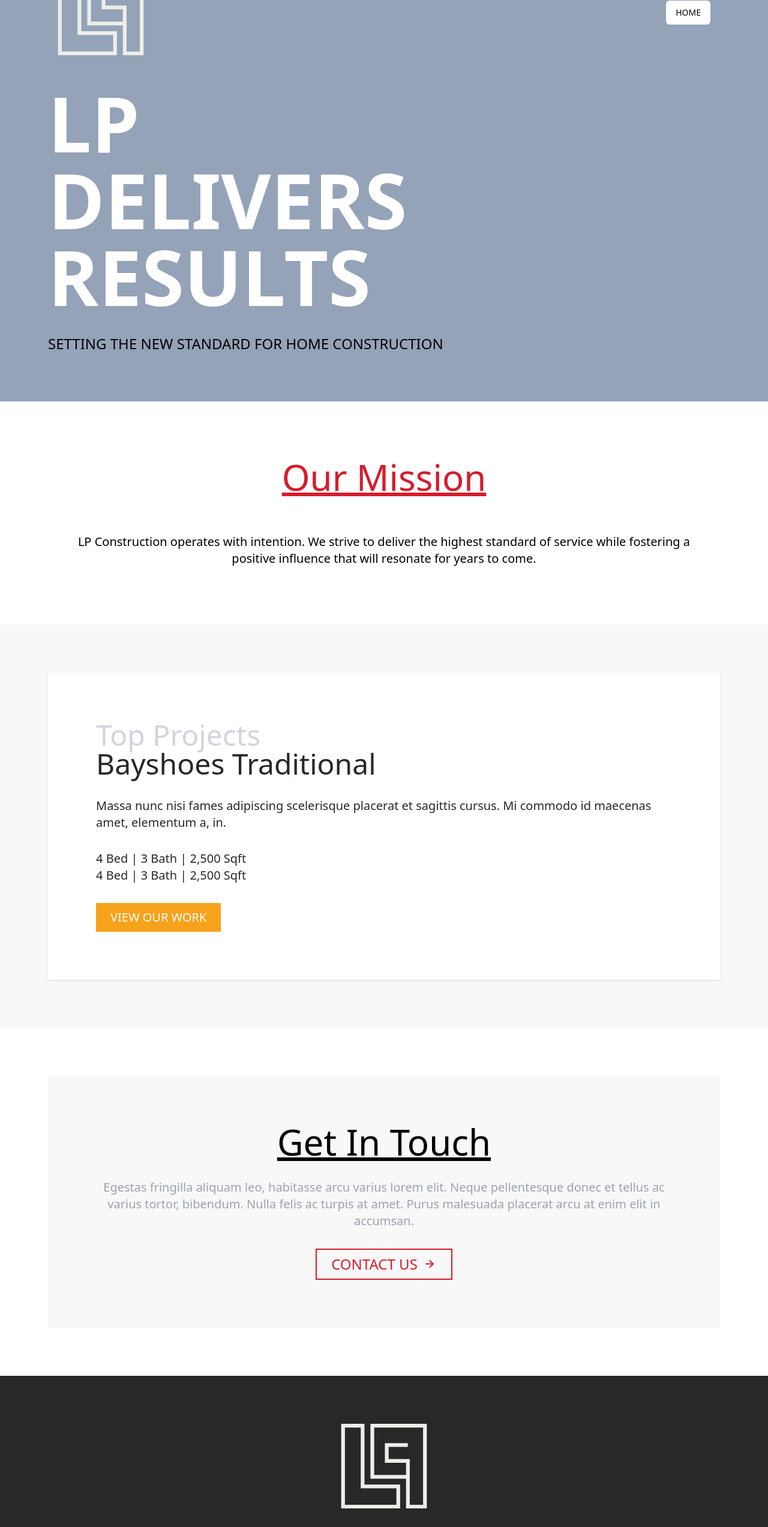
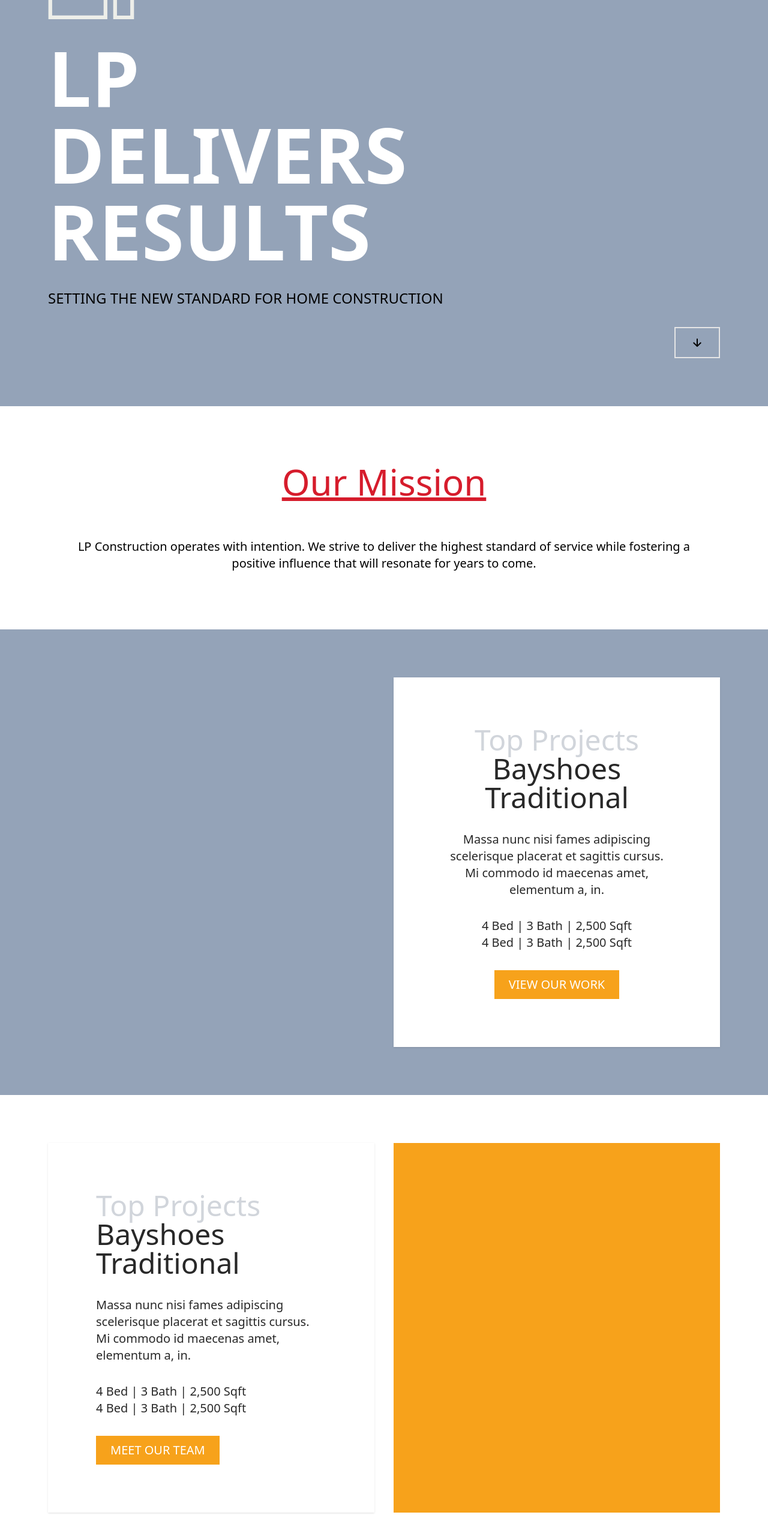
Before and after one commit to dvidsalaz/lpmain, a Next.js app: page / in a window 1280 px wide. Shown: the part 234-2779 px from the top of the page at 60% size. Built offline with nearby package versions, Linux system fonts and the light colour scheme.

Commit message:
majority UI completed

```diff
--- a/package.json
+++ b/package.json
@@ -15,10 +15,12 @@
     "@radix-ui/react-slot": "^1.1.0",
     "class-variance-authority": "^0.7.0",
     "clsx": "^2.1.1",
+    "framer-motion": "^11.3.28",
     "lucide-react": "^0.427.0",
     "next": "14.2.5",
     "react": "^18",
     "react-dom": "^18",
+    "react-scroll-parallax": "^3.4.5",
     "tailwind-merge": "^2.5.2",
     "tailwindcss-animate": "^1.0.7"
   },
--- a/src/app/page.tsx
+++ b/src/app/page.tsx
@@ -1,5 +1,7 @@
+"use client";
 import Image from "next/image";
 import Link from "next/link";
+import Parallax from "../components/custom/parallax";
 import { Button } from "@/components/ui/button";
 import { AspectRatio } from "@/components/ui/aspect-ratio";
 import {
@@ -26,17 +28,19 @@ export default function Home() {
       <body className="min-h-screen">
         <main className="">
           {/* Notification Bar */}
-          <div className="bg-SunsetOrange text-white text-center p-2 sm:p-4">
+          <div className="bg-SunsetOrange text-white text-center p-2">
             <div className=" flex justify-end items-center gap-4 text-sm sm:text-base lg:text-lg">
-              <div>
+              <div className=" flex gap-4">
                 <p className="text-sm sm:text-base lg:text-lg">
                   info@lpexteriors.com
                 </p>
                 <a
                   href="tel:+18324686980"
                   className="text-sm sm:text-base lg:text-lg"
+                  aria-label="Call us at (832) 468-6980"
+                  title="Call us at (832) 468-6980"
                 >
-                  +1 (832) 468-6980
+                  (832) 468-6980
                 </a>
               </div>
               <p className="text-sm sm:text-base lg:text-lg"></p>
@@ -47,7 +51,7 @@ export default function Home() {
             id="main-section"
             className="flex flex-col gap-8 p-6 sm:p-10 lg:p-20 bg-slate-400 min-h-screen"
           >
-            <nav className=" sticky top-0 z-50 flex items-center justify-between p-4">
+            <nav className=" sticky top-0 z-50 flex items-center justify-between">
               <Link href="#main-section">
                 <Image
                   src="/images/lp_logo(2).svg"
@@ -60,7 +64,7 @@ export default function Home() {
               <div className=" ">
                 <NavigationMenu>
                   <NavigationMenuList>
-                    <NavigationMenuItem>
+                    <NavigationMenuItem className="">
                       <Link href="/" legacyBehavior passHref>
                         <NavigationMenuLink
                           className={navigationMenuTriggerStyle()}
@@ -74,13 +78,27 @@ export default function Home() {
               </div>
             </nav>
             <div className=" text-6xl sm:text-8xl lg:text-9xl text-white font-bold">
-              <h1 className=" ${oswald.variable}">LP</h1>
+              <h1>LP</h1>
               <h1>DELIVERS</h1>
               <h1>RESULTS</h1>
             </div>
             <p className=" font- text-lg sm:text-xl lg:text-2xl font-light">
               SETTING THE NEW STANDARD FOR HOME CONSTRUCTION
             </p>
+            <div className=" flex justify-end">
+              {/* BUTTON USE PARALLAX PROVIDER  */}
+              <Button
+                className=" text-lg sm:text-xl lg:text-2xl border-2 gap-2 p-6 rounded-none bg-transparent b"
+                variant={"outline"}
+              >
+                <Image
+                  src="/images/arrow-down.svg"
+                  alt="arrow"
+                  width={24}
+                  height={24}
+                />
+              </Button>
+            </div>
           </section>
           <section
             id="our-mission"
@@ -96,19 +114,26 @@ export default function Home() {
             </p>
           </section>
           <section
-            id="projects"
-            className="flex flex-col md:flex-row gap-8 p-6 sm:p-10 lg:p-20 items-center bg-cloudyGray"
+            id="team"
+            className="flex flex-col md:flex-row gap-8 p-6 sm:p-10 lg:p-20  bg-slate-400"
           >
-            <div className=" gap-8 flex flex-col p-6 sm:p-10 lg:p-20 bg-white shadow">
+            <div
+              id="image_placeholder"
+              className=" lg:p-20 items-center justify-center flex-1 flex w-full bg-none"
+            ></div>
+            <div
+              id="div1"
+              className=" items-center justify-center flex-1 gap-8 flex flex-col p-6 sm:p-10 lg:p-20 bg-white shadow"
+            >
               <div>
-                <h2 className="text-gray-300 text-2xl sm:text-3xl lg:text-5xl">
+                <h2 className="text-gray-300 text-center text-2xl sm:text-3xl lg:text-5xl">
                   Top Projects
                 </h2>
-                <h1 className="text-2xl text-WayneBlack sm:text-3xl lg:text-5xl">
+                <h1 className="text-2xl text-center text-WayneBlack sm:text-3xl lg:text-5xl">
                   Bayshoes Traditional
                 </h1>
               </div>
-              <p className="text-WayneBlack text-base sm:text-lg lg:text-xl">
+              <p className=" text-center text-WayneBlack text-base sm:text-lg lg:text-xl">
                 Massa nunc nisi fames adipiscing scelerisque placerat et
                 sagittis cursus. Mi commodo id maecenas amet, elementum a, in.
               </p>
@@ -143,6 +168,62 @@ export default function Home() {
                 </Dialog>
               </div>
             </div>
+          </section>
+          <section
+            id="work"
+            className=" flex flex-col md:flex-row gap-8 p-6 sm:p-10 lg:p-20 "
+          >
+            <div
+              id="div1"
+              className=" flex-1 gap-8 flex flex-col p-6 sm:p-10 lg:p-20 bg-white shadow"
+            >
+              <div>
+                <h2 className="text-gray-300 text-2xl sm:text-3xl lg:text-5xl">
+                  Top Projects
+                </h2>
+                <h1 className="text-2xl text-WayneBlack sm:text-3xl lg:text-5xl">
+                  Bayshoes Traditional
+                </h1>
+              </div>
+              <p className="text-WayneBlack text-base sm:text-lg lg:text-xl">
+                Massa nunc nisi fames adipiscing scelerisque placerat et
+                sagittis cursus. Mi commodo id maecenas amet, elementum a, in.
+              </p>
+              <div className="flex flex-col">
+                <p className="text-WayneBlack text-base sm:text-lg lg:text-xl">
+                  4 Bed | 3 Bath | 2,500 Sqft
+                </p>
+                <p className="text-WayneBlack text-base sm:text-lg lg:text-xl">
+                  4 Bed | 3 Bath | 2,500 Sqft
+                </p>
+              </div>
+              <div>
+                <Dialog>
+                  <DialogTrigger asChild>
+                    <Button className=" text-base sm:text-lg lg:text-xl gap-2 text-white p-6 bg-SunsetOrange rounded-none">
+                      MEET OUR TEAM
+                    </Button>
+                  </DialogTrigger>
+                  <DialogContent className=" w-full p-4 bg-transparent border-0">
+                    <AspectRatio ratio={16 / 9} className=" w-full">
+                      <video
+                        controls
+                        className="w-full h-full object-cover"
+                        style={{ maxHeight: "100%" }}
+                      >
+                        <source src="/videos/work-video.mp4" type="video/mp4" />
+                        Your browser does not support the video tag.
+                      </video>
+                    </AspectRatio>
+                    <DialogClose />
+                  </DialogContent>
+                </Dialog>
+              </div>
+            </div>
+            <div
+              id="image_placeholder"
+              className=" lg:p-20 items-center justify-center flex-1 flex w-full bg-SunsetOrange"
+            ></div>
           </section>
           <section className="flex flex-col gap-8 p-6 sm:p-10 lg:p-20 items-center">
             <div className=" flex flex-col gap-8 bg-cloudyGray p-6 sm:p-10 lg:p-20 items-center text-center">
--- /dev/null
+++ b/src/components/custom/parallax.js
@@ -0,0 +1,27 @@
+import { motion, useAnimation } from "framer-motion";
+import { useEffect } from "react";
+
+const Parallax = ({ children, offset = 100, className }) => {
+  const controls = useAnimation();
+
+  useEffect(() => {
+    const handleScroll = () => {
+      const scrollY = window.scrollY;
+      controls.start({
+        y: scrollY * -0.1,
+        transition: { type: "spring", stiffness: 100, damping: 10 },
+      });
+    };
+
+    window.addEventListener("scroll", handleScroll);
+    return () => window.removeEventListener("scroll", handleScroll);
+  }, [controls]);
+
+  return (
+    <motion.div animate={controls} className={className}>
+      {children}
+    </motion.div>
+  );
+};
+
+export default Parallax;
```
Also changed, not shown: public/images/arrow-down.svg (added), 1 other file (tests, documents, lock files or other folders).
